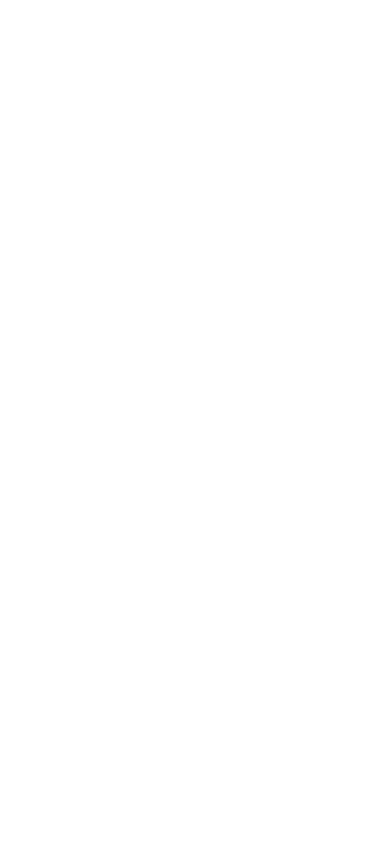
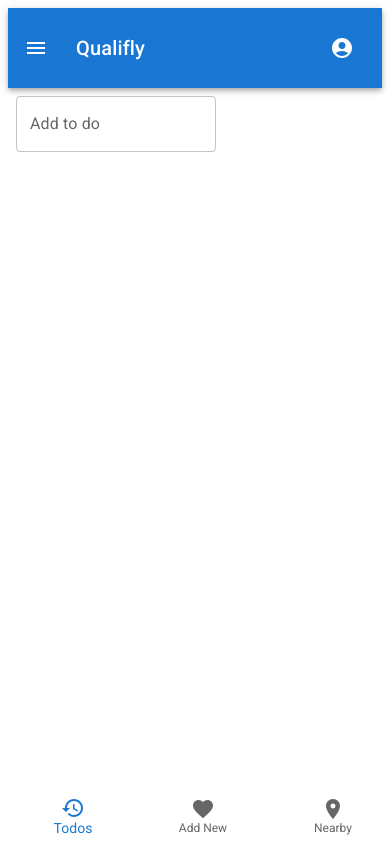
Before and after one commit to roscxn/redux-todo, a React (Vite) app: page /addtodo in a window 390 px wide. Before the commit this address had no page. Built offline with nearby package versions, Linux system fonts and the light colour scheme.

Commit message:
Mobile Pages update

```diff
--- a/src/App/AppTheme/App.tsx
+++ b/src/App/AppTheme/App.tsx
@@ -1,12 +1,15 @@
 import TodoPg from "../../pages/TodoPg/TodoPg"
 import MobilePg from "../../pages/MobilePg/MobilePg"
-import { Route, Routes } from "react-router-dom" // Import BrowserRouter and Route
+import MobileAddTodo from "../../pages/MobilePg/MobileAddTodo"
+
+import { Route, Routes } from "react-router-dom"
 
 function App() {
   return (
     <Routes>
       <Route path="/" element={<TodoPg />} />
       <Route path="/home" element={<MobilePg />} />
+      <Route path="/addtodo" element={<MobileAddTodo />} />
     </Routes>
   )
 }
--- /dev/null
+++ b/src/MobileComponents/BasicTextFields/BasicTextFields.tsx
@@ -0,0 +1,18 @@
+import * as React from "react"
+import Box from "@mui/material/Box"
+import TextField from "@mui/material/TextField"
+
+export default function BasicTextFields() {
+  return (
+    <Box
+      component="form"
+      sx={{
+        "& > :not(style)": { m: 1, width: "25ch" },
+      }}
+      noValidate
+      autoComplete="off"
+    >
+      <TextField id="outlined-basic" label="Add to do" variant="outlined" />
+    </Box>
+  )
+}
--- a/src/components/BottomNav/BottomNav.tsx
+++ b/src/MobileComponents/BottomNav/BottomNav.tsx
@@ -5,6 +5,8 @@
 import RestoreIcon from "@mui/icons-material/Restore"
 import FavoriteIcon from "@mui/icons-material/Favorite"
 import LocationOnIcon from "@mui/icons-material/LocationOn"
+
+import { Link } from "react-router-dom"
 
 export default function BottomNav() {
   const [value, setValue] = React.useState(0)
@@ -24,8 +26,19 @@
           setValue(newValue)
         }}
       >
-        <BottomNavigationAction label="Recents" icon={<RestoreIcon />} />
-        <BottomNavigationAction label="Favorites" icon={<FavoriteIcon />} />
+        <BottomNavigationAction
+          label="Todos"
+          icon={<RestoreIcon />}
+          component={Link}
+          to="/home"
+        />
+
+        <BottomNavigationAction
+          label="Add New"
+          icon={<FavoriteIcon />}
+          component={Link}
+          to="/addtodo"
+        />
         <BottomNavigationAction label="Nearby" icon={<LocationOnIcon />} />
       </BottomNavigation>
     </Box>
--- /dev/null
+++ b/src/pages/MobilePg/MobileAddTodo.tsx
@@ -0,0 +1,15 @@
+import MenuAppBar from "../../MobileComponents/AppBar/MenuAppBar"
+import BottomNav from "../../MobileComponents/BottomNav/BottomNav"
+import BasicTextFields from "../../MobileComponents/BasicTextFields/BasicTextFields"
+
+const MobileAddTodo = () => {
+  return (
+    <div>
+      <MenuAppBar />
+      <BasicTextFields />
+      <BottomNav />
+    </div>
+  )
+}
+
+export default MobileAddTodo
--- a/src/pages/MobilePg/MobileDisplay.tsx
+++ b/src/pages/MobilePg/MobileDisplay.tsx
@@ -1,18 +1,27 @@
-import { useSelector } from "react-redux"
-import { RootState } from "../../store"
-import { Todo } from "../../store/todos/types"
+const VITE_BACKEND_URL = import.meta.env.VITE_BACKEND_URL
+
+import { useEffect, useState } from "react"
+import { TodoMobile } from "../../store/todosMobile/types"
 import SimpleContainer from "../../components/SimpleContainer/SimpleContainer"
 
 const MobileDisplay = () => {
-  const todos = useSelector((state: RootState) => state.todos)
+  const [display, setDisplay] = useState([])
+
+  useEffect(() => {
+    fetch(`${VITE_BACKEND_URL}/api/todos`)
+      .then((response) => response.json())
+      .then((data) => {
+        setDisplay(data)
+      })
+  }, [])
 
   return (
     <div>
-      {todos.todos.length === 0 ? (
+      {display.length === 0 ? (
         <h3>No task found</h3>
       ) : (
-        todos.todos.map((todo: Todo) => (
-          <SimpleContainer key={todo.id}>{todo.task}</SimpleContainer>
+        display.map((todo: TodoMobile) => (
+          <SimpleContainer key={todo._id}>{todo.task}</SimpleContainer>
         ))
       )}
     </div>
--- a/src/pages/MobilePg/MobilePg.tsx
+++ b/src/pages/MobilePg/MobilePg.tsx
@@ -1,6 +1,6 @@
 import { createTheme, ThemeProvider } from "@mui/material"
-import BottomNav from "../../components/BottomNav/BottomNav"
-import MenuAppBar from "../../components/AppBar/MenuAppBar"
+import BottomNav from "../../MobileComponents/BottomNav/BottomNav"
+import MenuAppBar from "../../MobileComponents/AppBar/MenuAppBar"
 import MobileDisplay from "./MobileDisplay"
 
 const MobilePg = () => {
--- /dev/null
+++ b/src/store/todosMobile/types.ts
@@ -0,0 +1,5 @@
+export interface TodoMobile {
+  _id: number
+  task: string
+  completed: boolean
+}
```
Also changed, not shown: Test.tsx (deleted, +0 -12 lines), src/MobileComponents/AppBar/MenuAppBar.tsx (renamed from src/components/AppBar/MenuAppBar.tsx), 1 other file (tests, documents, lock files or other folders).
